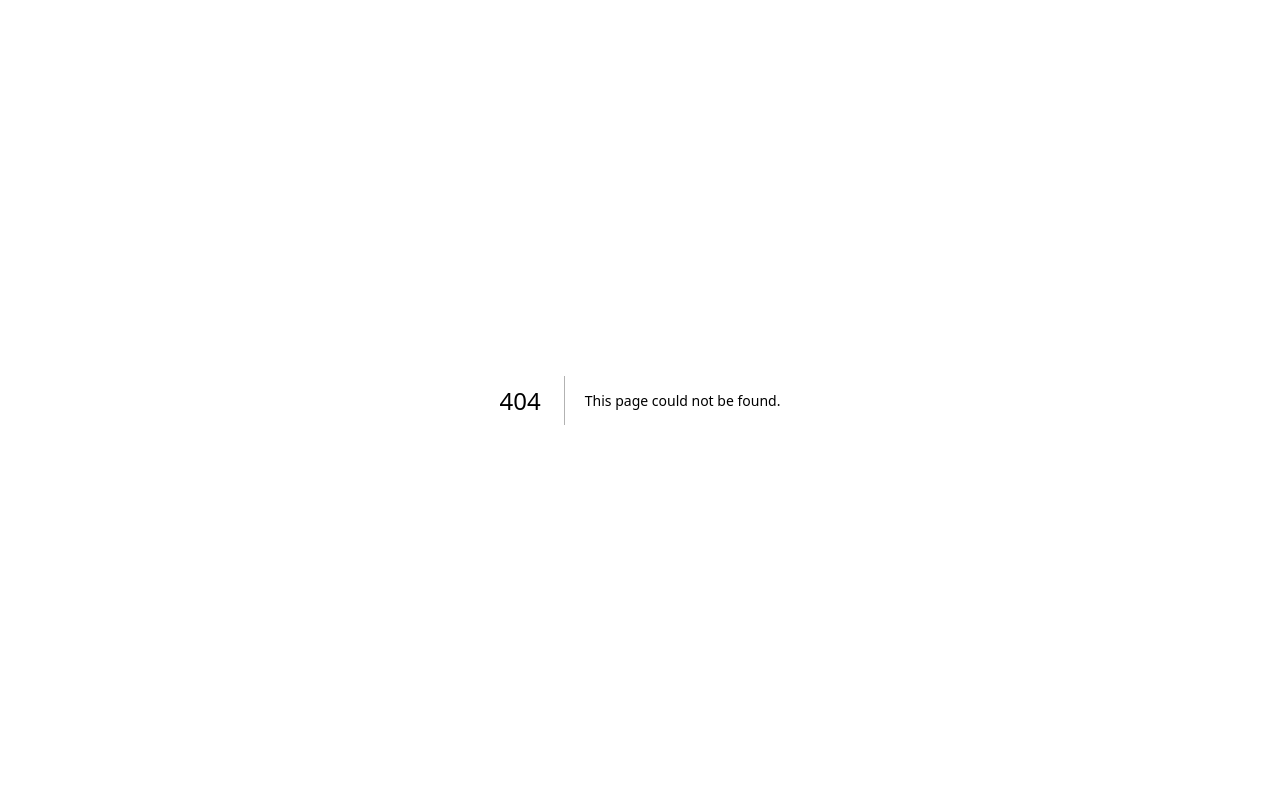
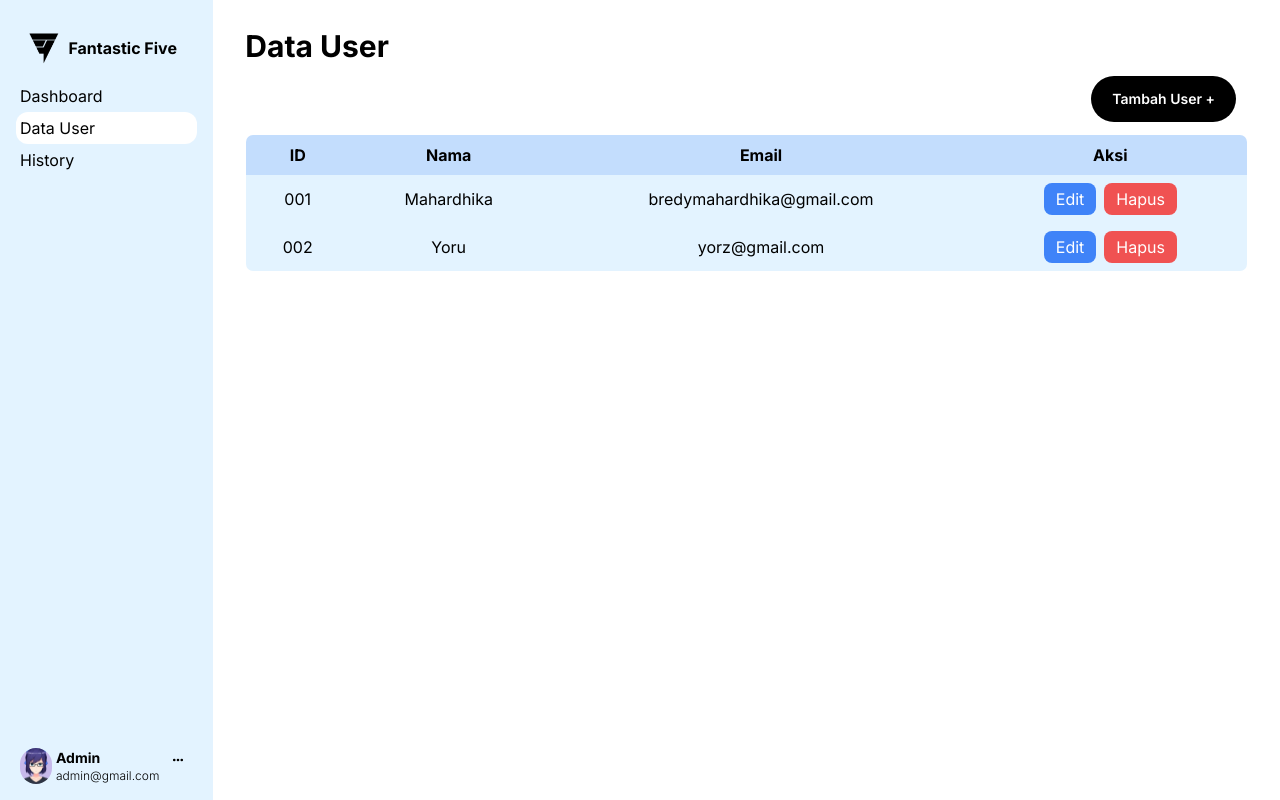
Before and after one commit to MahardhikaB/PBF, a Next.js app in the folder uts-pbf/: page /data_user in a window 1280 px wide. Before the commit this address had no page. Built offline with nearby package versions, Linux system fonts and the light colour scheme.

Commit message:
Data User

```diff
--- /dev/null
+++ b/uts-pbf/src/app/data_user/page.tsx
@@ -0,0 +1,90 @@
+"use client";
+import DashTemplate from "../dash_template";
+import { Button, Checkbox, Label, Modal, TextInput } from "flowbite-react";
+import Link from "next/link";
+import { useRef, useState } from "react";
+
+export default function DataUser() {
+    const [openModal, setOpenModal] = useState(false);
+    return (
+        <DashTemplate activeindex={1}>
+        <div className="flex flex-col text-black w-5/6 px-8 py-7">
+            <h1 className="font-bold text-3xl">Data User</h1>
+            <Button
+            onClick={() => setOpenModal(true)}
+            className="m-3 rounded-full bg-black text-white font-semibold p-1 self-end"
+            >
+            Tambah User +
+            </Button>
+            <table className="border-collapse border border-gray-300 rounded-lg overflow-hidden w-full text-center">
+            <thead className="bg-blue-200">
+                <tr>
+                <th className="px-4 py-2">ID</th>
+                <th className="px-4 py-2">Nama</th>
+                <th className="px-4 py-2">Email</th>
+                <th className="px-4 py-2">Aksi</th>
+                </tr>
+            </thead>
+            <tbody>
+                <tr className="bg-[#E3F3FF]">
+                <td className="px-4 py-2">001</td>
+                <td className="px-4 py-2">Mahardhika</td>
+                <td className="px-4 py-2">bredymahardhika@gmail.com</td>
+                <td className="px-4 py-2">
+                    <button className="bg-blue-500 text-white px-3 py-1 rounded-lg mr-2">
+                    Edit
+                    </button>
+                    <button className="bg-red-500 text-white px-3 py-1 rounded-lg">
+                    Hapus
+                    </button>
+                </td>
+                </tr>
+                <tr className="bg-[#E3F3FF]">
+                <td className="px-4 py-2">002</td>
+                <td className="px-4 py-2">Yoru</td>
+                <td className="px-4 py-2">yorz@gmail.com</td>
+                <td className="px-4 py-2">
+                    <button className="bg-blue-500 text-white px-3 py-1 rounded-lg mr-2">
+                    Edit
+                    </button>
+                    <button className="bg-red-500 text-white px-3 py-1 rounded-lg">
+                    Hapus
+                    </button>
+                </td>
+                </tr>
+            </tbody>
+            </table>
+        </div>
+        <Modal show={openModal} size="md" className="bg-black bg-opacity-75" onClose={() => setOpenModal(false)} popup>
+            <Modal.Header/>
+            <Modal.Body className="mx-20">
+            <div className='absolute top-1/2 left-1/2 -translate-x-1/2 -translate-y-1/2 h-100 w-1/2 rounded-2xl bg-white flex flex-col text-black'>
+                <h1 className='p-3 m-3 font-bold text-2xl'>Tambah User</h1>
+                <div className='h-1 w-full bg-white'/>
+                <h1 className="pl-16 font-bold">User ID</h1>
+                <div className="flex flex-row mr-16">
+                <input type="text" className='ml-16 mr-3 mt-1 mb-2 w-full rounded-2xl bg-white py-3 font-bold focus:border-black' />
+                <Button className="mt-1 mb-2 rounded-xl bg-black text-white font-semibold p-1 items-center">
+                Generate
+                </Button>
+                </div>
+                <h1 className="pl-16 pt-1 font-bold">Nama</h1>
+                <input type="text" className='mx-16 mt-1 mb-2 rounded-2xl bg-white p-3 font-bold' />
+                <h1 className="pl-16 pt-1 font-bold">Email</h1>
+                <input type="email" className='mx-16 mt-1 mb-2 rounded-2xl bg-white p-3 font-bold' />
+                <h1 className="pl-16 pt-1 font-bold">Password Key</h1>
+                <div className="flex flex-row mr-16">
+                <input type="text" className='ml-16 mr-3 mt-1 mb-2 w-full rounded-2xl bg-white p-3 font-bold' />
+                <Button className="mt-1 mb-2 rounded-xl bg-black text-white font-semibold p-1 items-center">
+                Generate
+                </Button>
+                </div>
+
+                <Link className='mx-16 my-4 rounded-2xl bg-[#0090FA] p-3 text-white border-none active:border-none text-center font-bold' href={'/data_user'} >Simpan</Link>
+                <button onClick={() => setOpenModal(false)} className="text-black">Close</button>
+            </div>
+            </Modal.Body>
+        </Modal>
+        </DashTemplate>
+    );
+}
```
